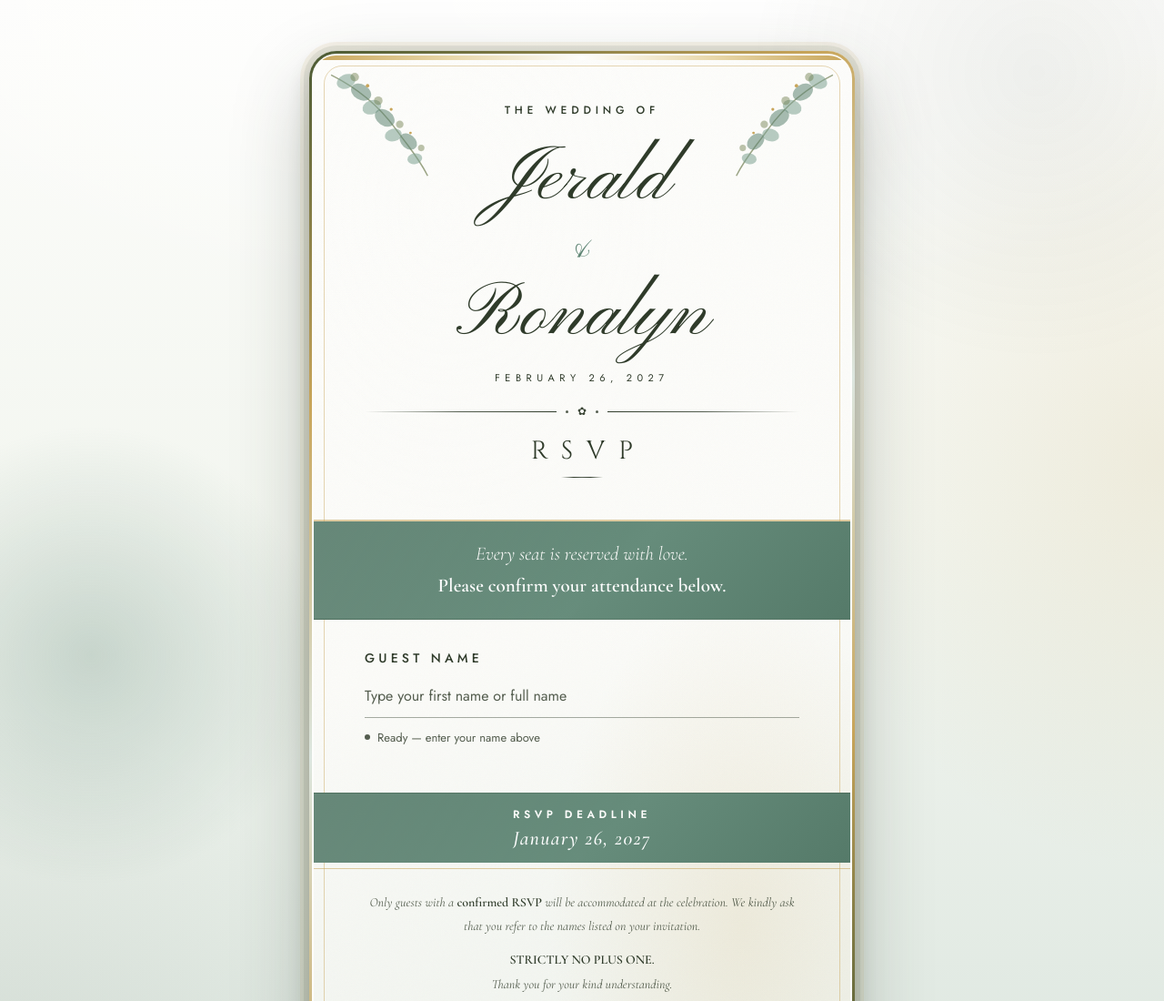
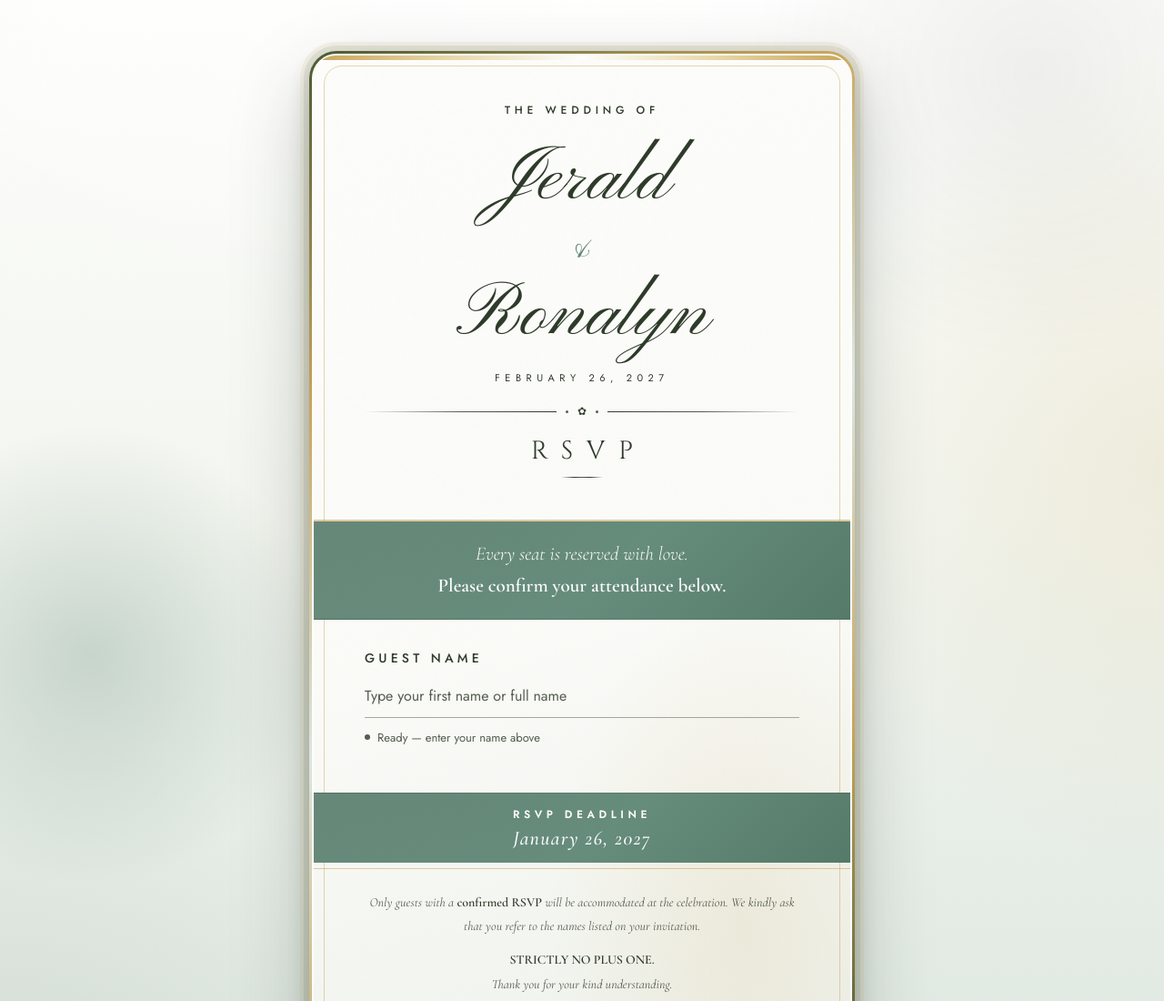
Before and after one commit to myweddingwebsite/jerald-and-ronalyn-rsvp, a website: page public/index.html in a window 1280 px wide. Shown: the top 1100 px of the page at 91% size. Drawn offline with nearby package versions, Linux system fonts and the light colour scheme.

Commit message:
Remove eucalyptus sprigs and gold berries from the card header

```diff
--- a/public/index.html
+++ b/public/index.html
@@ -143,7 +143,7 @@
       letter-spacing: 0.5em; text-indent: 0.5em; color: #2F3B2A; margin-bottom: 6px;
       position: relative; z-index: 1;
     }
-    .card-header > *:not(.greenery-sprig) { position: relative; z-index: 1; }
+    .card-header > * { position: relative; z-index: 1; }
 
     .header-eyebrow {
       font-family: 'Jost', sans-serif; font-size: 12px; font-weight: 500;
@@ -412,12 +412,6 @@
     }
 
 
-    /* ===== Greenery corner sprigs ===== */
-    .greenery-sprig { position: absolute; top: 14px; width: 118px; height: 118px; pointer-events: none; z-index: 0 !important; }
-    .greenery-sprig.l { left: 12px; }
-    .greenery-sprig.r { right: 12px; }
-    @media (max-width: 540px) { .greenery-sprig { width: 70px; height: 70px; top: 10px; } .greenery-sprig.l { left: 8px; } .greenery-sprig.r { right: 8px; } }
-
     /* ================= MODAL (summary layout) ================= */
     .modal-overlay {
       position: fixed; inset: 0;
@@ -527,8 +521,6 @@
       <div class="card-ib1"></div>
 
       <div class="card-header">
-        <svg class="greenery-sprig l" viewBox="0 0 100 100" aria-hidden="true"><g><path d="M6 2 C 30 14, 50 30, 66 52 S 88 80, 96 96" fill="none" stroke="#5C6B3A" stroke-width="1.3" opacity="0.6"/><ellipse cx="20" cy="8" rx="9" ry="6.5" transform="rotate(-25 20 8)" fill="#7FA393" opacity="0.55"/><ellipse cx="34" cy="18" rx="10" ry="7.2" transform="rotate(30 34 18)" fill="#5F8574" opacity="0.55"/><ellipse cx="44" cy="32" rx="9" ry="6.5" transform="rotate(-20 44 32)" fill="#7FA393" opacity="0.55"/><ellipse cx="56" cy="42" rx="10" ry="7.2" transform="rotate(35 56 42)" fill="#5F8574" opacity="0.55"/><ellipse cx="64" cy="58" rx="8" ry="5.8" transform="rotate(-15 64 58)" fill="#7FA393" opacity="0.55"/><ellipse cx="78" cy="64" rx="9" ry="6.5" transform="rotate(40 78 64)" fill="#5F8574" opacity="0.55"/><ellipse cx="84" cy="80" rx="7" ry="5.0" transform="rotate(-10 84 80)" fill="#7FA393" opacity="0.55"/><circle cx="28" cy="4" r="4" fill="#6B7A47" opacity="0.45"/><circle cx="50" cy="26" r="4" fill="#6B7A47" opacity="0.45"/><circle cx="70" cy="48" r="3.5" fill="#6B7A47" opacity="0.45"/><circle cx="90" cy="70" r="3" fill="#6B7A47" opacity="0.45"/><circle cx="40" cy="12" r="1.6" fill="#C8A55A"/><circle cx="62" cy="34" r="1.4" fill="#C8A55A"/><circle cx="80" cy="56" r="1.2" fill="#C8A55A"/></g></svg>
-        <svg class="greenery-sprig r" viewBox="0 0 100 100" aria-hidden="true"><g transform="scale(-1,1) translate(-100,0)"><path d="M6 2 C 30 14, 50 30, 66 52 S 88 80, 96 96" fill="none" stroke="#5C6B3A" stroke-width="1.3" opacity="0.6"/><ellipse cx="20" cy="8" rx="9" ry="6.5" transform="rotate(-25 20 8)" fill="#7FA393" opacity="0.55"/><ellipse cx="34" cy="18" rx="10" ry="7.2" transform="rotate(30 34 18)" fill="#5F8574" opacity="0.55"/><ellipse cx="44" cy="32" rx="9" ry="6.5" transform="rotate(-20 44 32)" fill="#7FA393" opacity="0.55"/><ellipse cx="56" cy="42" rx="10" ry="7.2" transform="rotate(35 56 42)" fill="#5F8574" opacity="0.55"/><ellipse cx="64" cy="58" rx="8" ry="5.8" transform="rotate(-15 64 58)" fill="#7FA393" opacity="0.55"/><ellipse cx="78" cy="64" rx="9" ry="6.5" transform="rotate(40 78 64)" fill="#5F8574" opacity="0.55"/><ellipse cx="84" cy="80" rx="7" ry="5.0" transform="rotate(-10 84 80)" fill="#7FA393" opacity="0.55"/><circle cx="28" cy="4" r="4" fill="#6B7A47" opacity="0.45"/><circle cx="50" cy="26" r="4" fill="#6B7A47" opacity="0.45"/><circle cx="70" cy="48" r="3.5" fill="#6B7A47" opacity="0.45"/><circle cx="90" cy="70" r="3" fill="#6B7A47" opacity="0.45"/><circle cx="40" cy="12" r="1.6" fill="#C8A55A"/><circle cx="62" cy="34" r="1.4" fill="#C8A55A"/><circle cx="80" cy="56" r="1.2" fill="#C8A55A"/></g></svg>
         <p class="header-eyebrow">The Wedding Of</p>
         <span class="couple-name">Jerald</span>
         <span class="couple-amp">&amp;</span>
```
